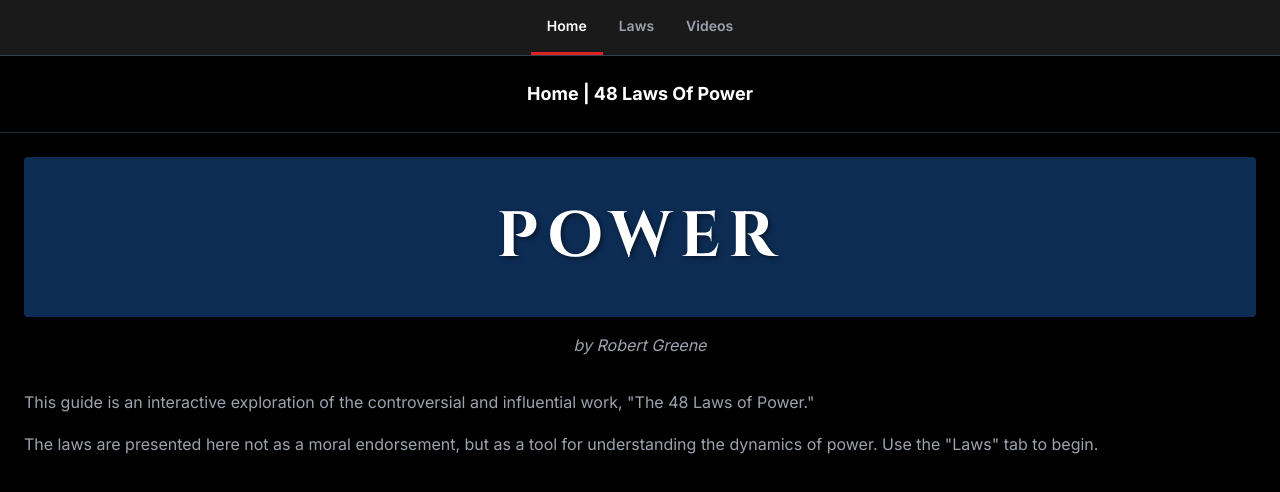
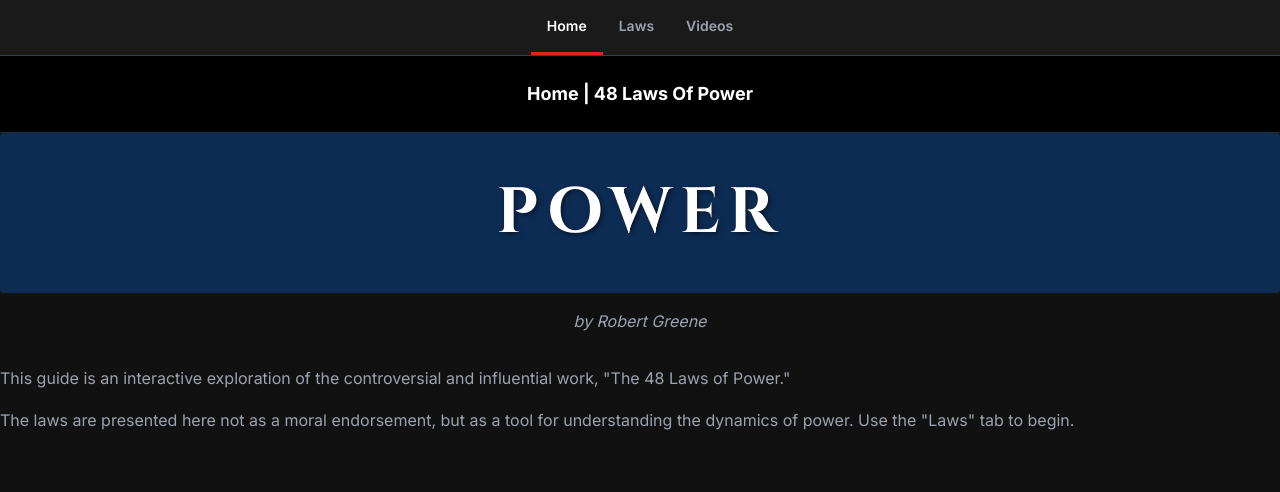
Before and after one commit to RisingLegendNzl/48-Laws, a plain HTML site: page index.html in a window 1280 px wide. Drawn offline with nearby package versions, Linux system fonts and the light colour scheme.

Commit message:
Update index.html

```diff
--- a/index.html
+++ b/index.html
@@ -7,7 +7,7 @@
     <script src="https://cdn.tailwindcss.com"></script>
     <link rel="stylesheet" href="style.css">
 </head>
-<body class="bg-black">
+<body class="bg-power-red">
 
     <header class="bg-[#1a1a1a] border-b border-gray-700 sticky top-0 z-40">
         <nav id="top-nav" class="flex justify-center">
@@ -21,7 +21,7 @@
         <h1 id="page-title" class="text-center text-lg font-bold text-white"></h1>
     </div>
 
-    <main id="app-container" class="p-6">
+    <main id="app-container">
         </main>
 
     <div id="error-modal" class="fixed inset-0 bg-black bg-opacity-50 hidden items-center justify-center p-4 z-50">
```
